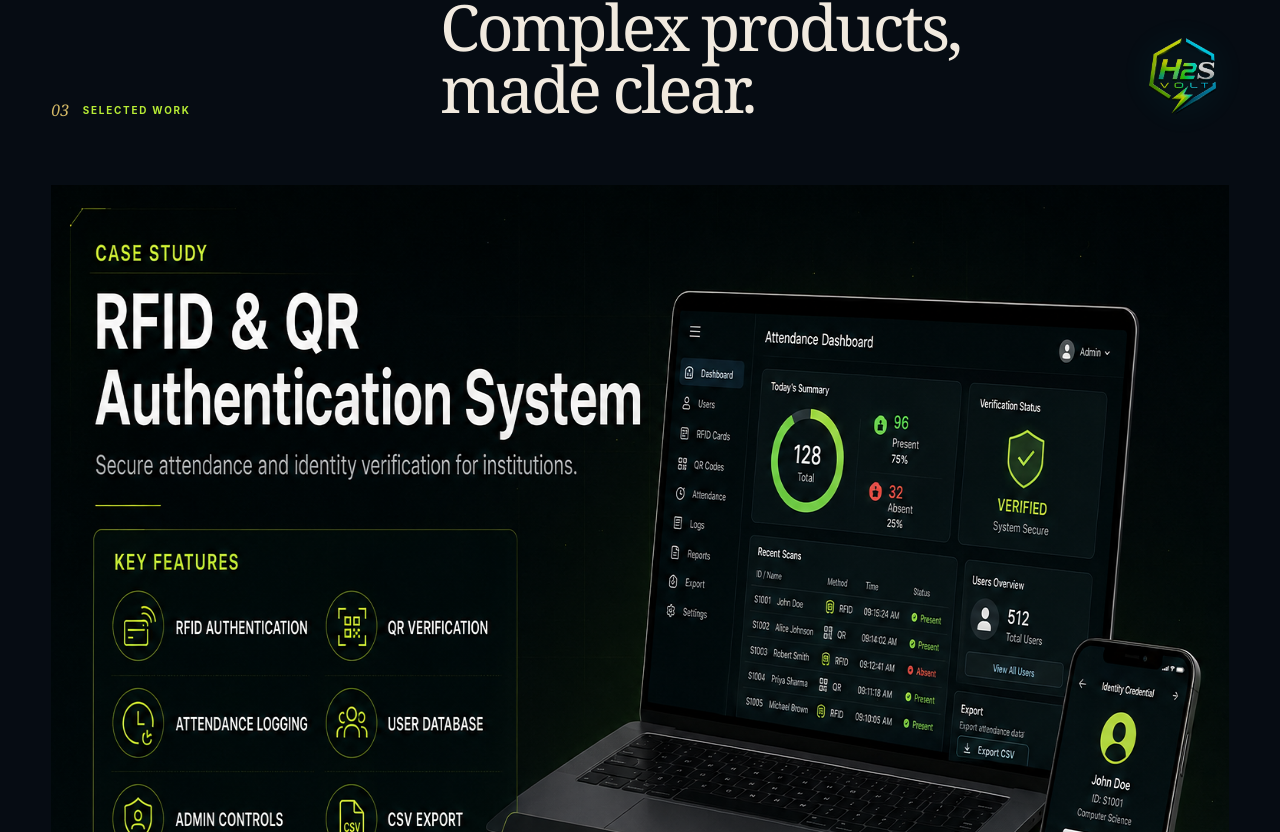
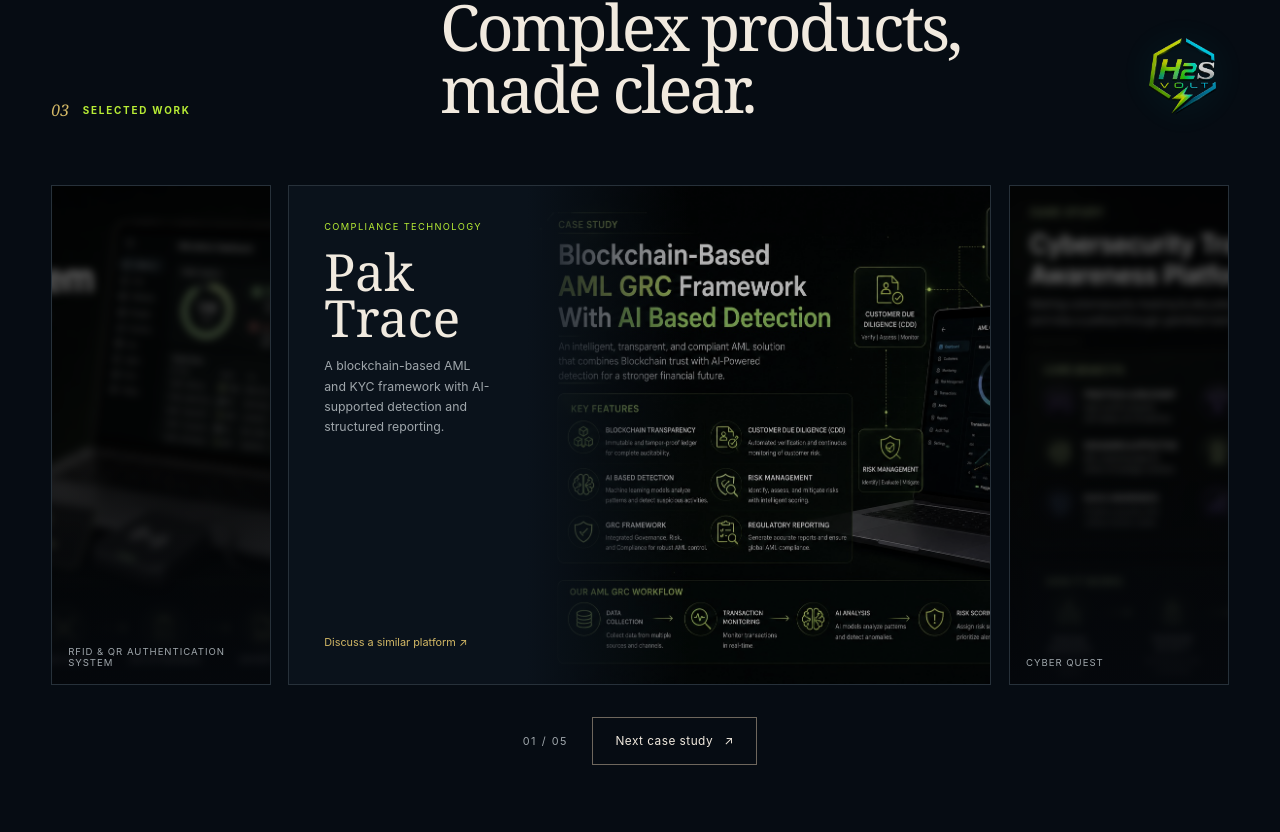
Before and after one commit to h2svolt/h2s, a React (Vite) app: page / in a window 1280 px wide. Shown: the part 3508-4340 px from the top of the page. Built offline with nearby package versions, Linux system fonts and the light colour scheme.

Commit message:
Refactor case layout styles in index.css

```diff
--- a/src/index.css
+++ b/src/index.css
@@ -109,8 +109,14 @@
 .work-heading .section-label, .process-heading .section-label { margin: 0; }
 .work-title { display: grid; grid-template-columns: minmax(0, 1fr) auto; align-items: end; gap: 2rem; }
 .work-logo { width: 92px; height: 92px; object-fit: contain; filter: drop-shadow(0 0 20px #2bcdd026); opacity: .88; }
-.case-grid { display: block; }
-.case-card { min-height: 560px; display: grid; grid-template-columns: .68fr 1.32fr; overflow: hidden; background: #0a121b; border: 1px solid var(--line); position: relative; animation: case-fade .6s cubic-bezier(.2, .7, .2, 1) both; }
+.case-carousel { display: grid; grid-template-columns: 1fr 3.2fr 1fr; gap: 1.1rem; align-items: stretch; }
+.case-grid { display: block; min-width: 0; }
+.case-card { min-height: 500px; display: grid; grid-template-columns: .68fr 1.32fr; overflow: hidden; background: #0a121b; border: 1px solid var(--line); position: relative; animation: case-fade .6s cubic-bezier(.2, .7, .2, 1) both; }
+.case-peek { min-height: 500px; position: relative; overflow: hidden; border: 1px solid var(--line); background: #0a121b; }
+.case-peek img { width: 100%; height: 100%; object-fit: cover; object-position: left center; filter: blur(4px) saturate(.4) brightness(.45); transform: scale(1.08); transition: filter .4s ease, transform .4s ease; }
+.case-peek img.crop-right { object-position: 62% center; }
+.case-peek::after { content: ""; position: absolute; inset: 0; background: linear-gradient(180deg, transparent 55%, #05080dcc); }
+.case-peek-label { position: absolute; z-index: 1; left: 1rem; right: 1rem; bottom: 1rem; color: var(--muted); font-size: .6rem; letter-spacing: .1em; text-transform: uppercase; }
 .case-nav { display: flex; align-items: center; justify-content: center; gap: 1.5rem; margin-top: 2rem; }
 .case-counter { color: var(--muted); font-size: .68rem; letter-spacing: .14em; text-transform: uppercase; }
 .case-next { appearance: none; -webkit-appearance: none; min-height: 48px; padding: 0 1.4rem; display: inline-flex; align-items: center; gap: .7rem; border: 1px solid #6e675d; border-radius: 0; color: var(--paper); font-size: .74rem; letter-spacing: .04em; background-color: transparent; box-shadow: none; cursor: pointer; transition: transform .2s ease, border-color .2s ease, color .2s ease; }
@@ -255,6 +261,7 @@
   .hero { grid-template-columns: 1fr; }.hero-copy { min-height: 700px; }.hero-art { min-height: 550px; }
   .services-layout { grid-template-columns: 1fr; }.editorial-image { min-height: 520px; }
   .extension { grid-template-columns: 1fr; }.model-grid { grid-template-columns: 1fr 1fr; }.model-grid article:nth-child(3) { border-left: 1px solid var(--line-warm); border-top: 1px solid var(--line-warm); }
+  .case-carousel { grid-template-columns: 1fr; }.case-peek { display: none; }
   .case-card { grid-template-columns: 1fr; }.case-image { min-height: 360px; order: -1; }.case-image::after { background: linear-gradient(0deg, #0a121b 0, transparent 35%); }
   .faq, .contact { grid-template-columns: 1fr; }
 }
```
